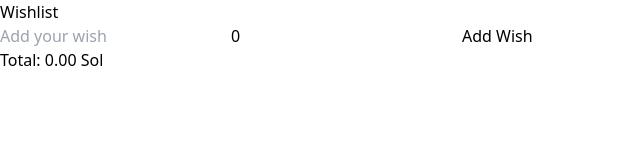
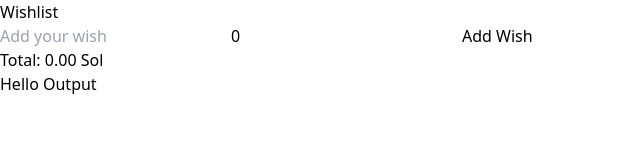
Before and after one commit to oyingrace/solwish, a Next.js app: page / in a window 1280 px wide. Shown: the top 162 px of the page, without its empty margins (0-640 px from the left). Built offline with nearby package versions, Linux system fonts and the light colour scheme.

Commit message:
new commit

```diff
--- a/app/components/outputList.tsx
+++ b/app/components/outputList.tsx
@@ -1,7 +1,7 @@
 "use client"
 import React from 'react'
 
-function outputList({ wishList: [] }) {
+function outputList() {
   return (
     <div>
         <p>Hello Output</p>
--- a/app/page.tsx
+++ b/app/page.tsx
@@ -1,12 +1,12 @@
 "use client"
-// import OutputList from "./components/outputList";
+import OutputList from "./components/outputList";
 import InputList from "./components/inputList";
 
 export default function Home() {
   return (
     <div className="justify-center items-center min-h-min">
       <InputList />
-      {/* <OutputList /> */}
+      <OutputList />
     </div>
   );
 }
```
